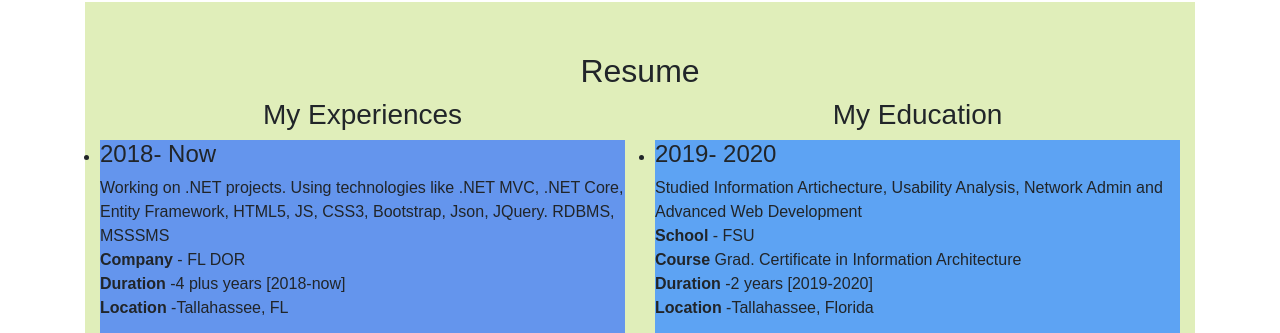
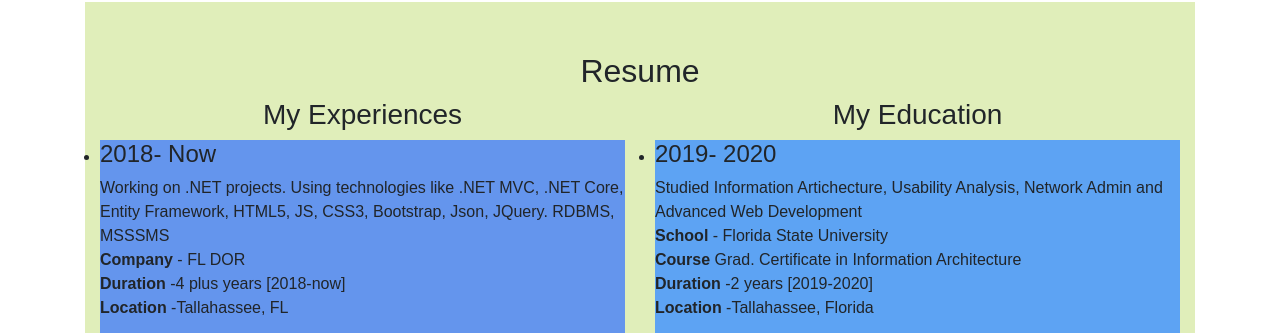
Before and after one commit to madhunepal/MyWebSite, a plain HTML site: page index.html in a window 1280 px wide. Shown: the part 1726-2059 px from the top of the page. Drawn offline with nearby package versions, Linux system fonts and the light colour scheme.

Commit message:
Update index.html

```diff
--- a/index.html
+++ b/index.html
@@ -221,7 +221,7 @@
                                         Studied Information Artichecture, Usability Analysis, Network Admin and Advanced
                                         Web Development
                                         <br>
-                                        <b>School</b> - FSU<br>
+                                        <b>School</b> - Florida State University<br>
                                         <b>Course</b> Grad. Certificate in Information Architecture <br>
                                         <b>Duration</b> -2 years [2019-2020] <br>
                                         <b>Location</b> -Tallahassee, Florida <br>
```
